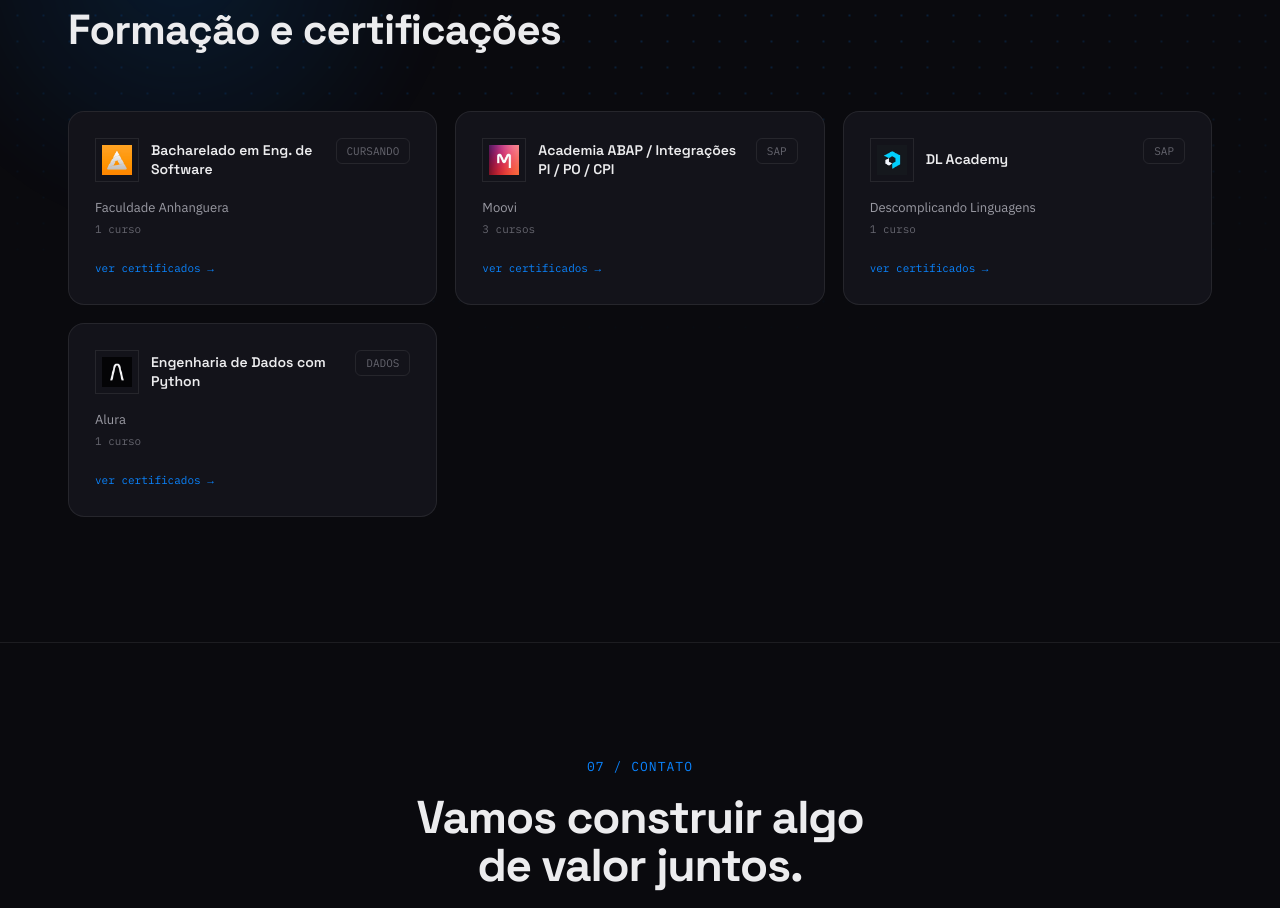
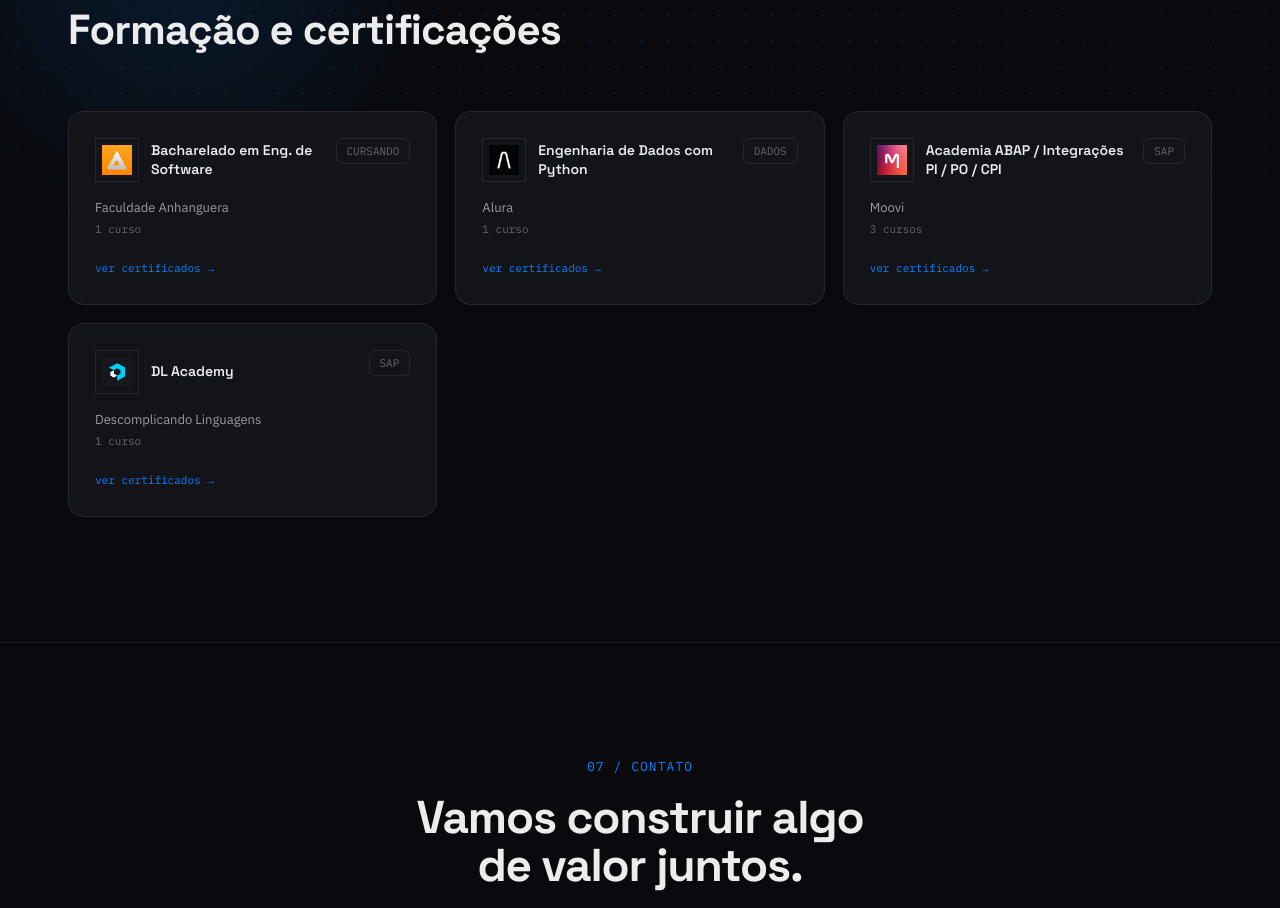
Before and after one commit to CarlosVarao/new_portfolio, a React (Vite) app: page / in a window 1280 px wide. Shown: the part 5360-6268 px from the top of the page. Built offline with nearby package versions, Linux system fonts and the light colour scheme; no server answers.

Commit message:
Ajuste na ordenação de cursos

```diff
--- a/src/data/education.ts
+++ b/src/data/education.ts
@@ -9,6 +9,19 @@ export const education: Education[] = [
     institution: "Faculdade Anhanguera",
     type: "CURSANDO",
     courses: [{ title: "Bacharelado em Engenharia de Software", link: "" }],
+  },
+  {
+    icon: Database,
+    logo: "/alura.jpg",
+    title: "Engenharia de Dados com Python",
+    institution: "Alura",
+    type: "DADOS",
+    courses: [
+      {
+        title: "Python para Dados: primeiros passos",
+        link: "https://cursos.alura.com.br/certificate/4dddfe12-5ad7-4145-b15a-2a0a6089c274?lang",
+      },
+    ],
   },
   {
     icon: Award,
@@ -44,17 +57,4 @@ export const education: Education[] = [
       },
     ],
   },
-  {
-    icon: Database,
-    logo: "/alura.jpg",
-    title: "Engenharia de Dados com Python",
-    institution: "Alura",
-    type: "DADOS",
-    courses: [
-      {
-        title: "Python para Dados: primeiros passos",
-        link: "https://cursos.alura.com.br/certificate/4dddfe12-5ad7-4145-b15a-2a0a6089c274?lang",
-      },
-    ],
-  },
 ];
```
